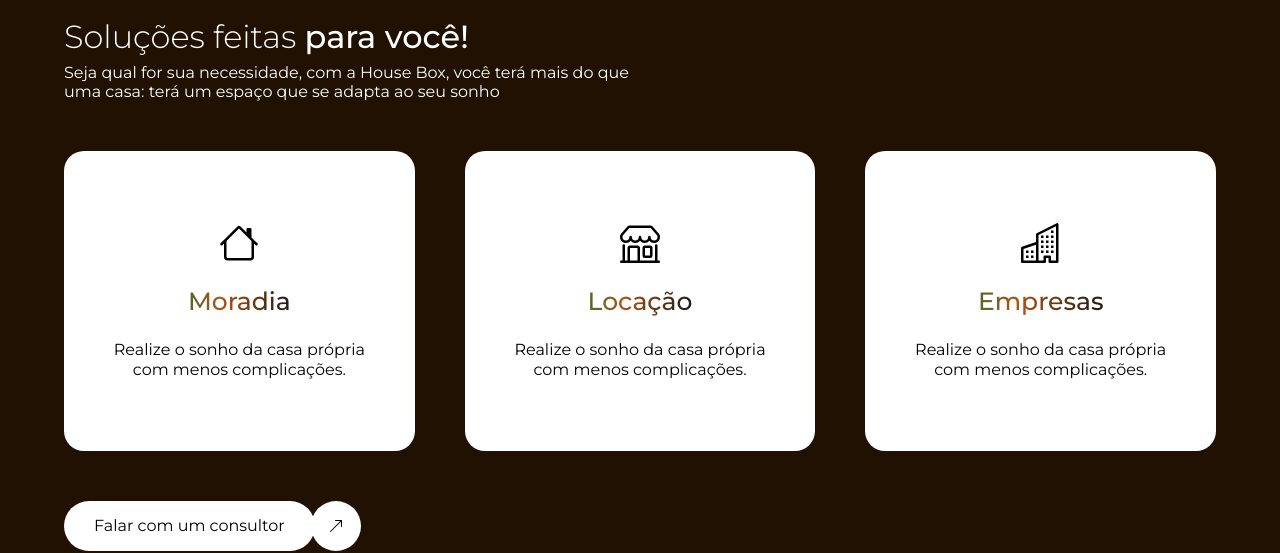
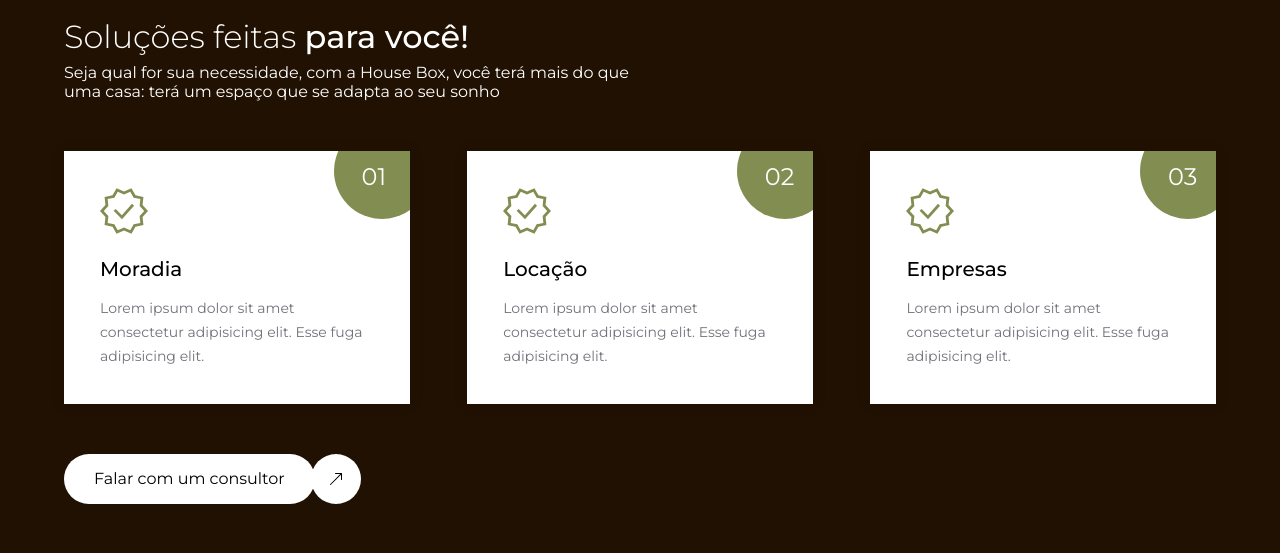
Before and after one commit to unitycompany/fast-homes, a React (Vite) app: page /modular in a window 1280 px wide. Shown: the part 1860-2413 px from the top of the page. Built offline with nearby package versions, Linux system fonts and the light colour scheme; a web font is replaced by a local one.

Commit message:
commit rápido

```diff
--- a/src/components/cards/CardCasasModular.jsx
+++ b/src/components/cards/CardCasasModular.jsx
@@ -1,6 +1,7 @@
 import React from "react";
 import styled from "styled-components";
 import { MdArrowOutward } from "react-icons/md";
+import { Navigate, useNavigate } from "react-router-dom";
 
 const Card = styled.div`
     display: flex;
@@ -85,6 +86,8 @@ const Card = styled.div`
 `
 
 const CardCasasModular = ({ image, nome, area, descricao }) => {
+    const navigate = useNavigate();
+
     return (
         <>
             <Card>
@@ -94,7 +97,7 @@ const CardCasasModular = ({ image, nome, area, descricao }) => {
                     <span>{area}</span>
                 </div>
                 <p>{descricao}</p>
-                <button>
+                <button onClick={() => navigate('/#form')}>
                     Falar com um consultor <MdArrowOutward />
                 </button>
             </Card>
--- /dev/null
+++ b/src/components/cards/CardSolucaoModular.jsx
@@ -0,0 +1,78 @@
+// UICard.jsx
+import React from "react";
+import styled from "styled-components";
+
+const CardContainer = styled.div`
+  width: 30%;
+  background-color: #ffffff;
+  box-shadow: 0px 0px 15px rgba(0, 0, 0, 0.09);
+  padding: 2.25rem;
+  display: flex;
+  flex-direction: column;
+  gap: 0.75rem;
+  position: relative;
+  overflow: hidden;
+
+  @media (max-width: 768px){
+    width: 100%;
+  }
+`;
+
+const Circle = styled.div`
+  width: 6rem;
+  height: 6rem;
+  background-color: var(--color--green--very--low);
+  border-radius: 50%;
+  position: absolute;
+  right: -1.25rem;
+  top: -1.75rem;
+`;
+
+const Number = styled.p`
+  position: absolute;
+  bottom: 1.5rem;
+  left: 1.75rem;
+  color: #ffffff;
+  font-size: 1.5rem;
+  margin: 0;
+`;
+
+const IconWrapper = styled.div`
+  width: 3rem;
+  fill: var(--color--green--very--low);
+`;
+
+const Title = styled.h1`
+  font-weight: 500;
+  font-size: 1.25rem;
+  margin: 0;
+  color: #000;
+`;
+
+const Description = styled.p`
+  font-size: 0.875rem;
+  color: #71717a;
+  line-height: 1.5rem;
+  margin: 0;
+`;
+
+export default function CardSolucaoModular({
+  number = "01",
+  title = "Título Padrão",
+  description = "Descrição padrão do card."
+}) {
+  return (
+    <CardContainer>
+      <Circle>
+        <Number>{number}</Number>
+      </Circle>
+
+      <IconWrapper>
+        <svg id="fi_3472646" enable-background="new 0 0 511.375 511.375" viewBox="0 0 511.375 511.375" xmlns="http://www.w3.org/2000/svg"><g><path d="m511.375 255.687-57.89-64.273 9.064-86.045-84.65-17.921-43.18-75.011-79.031 35.32-79.031-35.32-43.18 75.011-84.65 17.921 9.063 86.045-57.89 64.273 57.889 64.273-9.063 86.045 84.65 17.921 43.18 75.011 79.031-35.321 79.031 35.321 43.18-75.011 84.65-17.921-9.064-86.045zm-255.687 175.071-66.544 29.74-36.35-63.146-71.3-15.095 7.63-72.444-48.749-54.125 48.749-54.125-7.63-72.444 71.3-15.095 36.35-63.146 66.544 29.739 66.543-29.739 36.35 63.146 71.301 15.095-7.63 72.444 48.748 54.124-48.749 54.125 7.63 72.443-71.301 15.095-36.35 63.146z"></path><path d="m340.497 179.725-107.203 120.104-66.734-66.734-21.213 21.213 89.186 89.186 128.345-143.792z"></path></g></svg>
+      </IconWrapper>
+
+      <Title>{title}</Title>
+      <Description>{description}</Description>
+    </CardContainer>
+  );
+}
--- a/src/pages/Modular/Solucoes.jsx
+++ b/src/pages/Modular/Solucoes.jsx
@@ -2,6 +2,7 @@ import React from "react";
 import { BsBuildings, BsHouse, BsShop } from "react-icons/bs";
 import styled from "styled-components";
 import GlobalButton2 from "../../components/buttons/GlobalButton2";
+import CardSolucaoModular from "../../components/cards/CardSolucaoModular";
 
 const Content = styled.div`
     display: flex;
@@ -79,6 +80,7 @@ const Top = styled.div`
 `
 
 const Cards = styled.div`
+    width: 100%;
     display: flex;
     flex-direction: row;
     align-items: center;
@@ -88,42 +90,6 @@ const Cards = styled.div`
     @media (max-width: 768px){
         flex-direction: column;
         gap: 20px;
-    }
-`
-
-const Card = styled.div`
-    padding: 10px;
-    display: flex;
-    flex-direction: column;
-    align-items: center;
-    justify-content: center;
-    gap: 20px;
-    text-align: center;
-    min-height: 300px;
-    color: #000;
-    background-color: #fff;
-    border-radius: 20px;
-
-    @media (max-width: 768px){
-        min-height: 250px;
-    }
-
-    & svg {
-        font-size: 40px;
-    }
-
-    & h1 {
-        font-size: 25px;
-        font-weight: 500;
-        color: transparent;
-        background: linear-gradient(90deg, #576628, #B05216, #603813, #1d1b1d);
-        -webkit-background-clip: text;
-    }
-
-    & p {
-        font-size: 16px;
-        width: 80%;
-        line-height: 120%;
     }
 `
 
@@ -138,21 +104,21 @@ const Solucoes = () => {
                         <p>Seja qual for sua necessidade, com a House Box, você terá mais do que uma casa: terá um espaço que se adapta ao seu sonho</p>
                     </Top>
                     <Cards>
-                        <Card>
-                            <BsHouse />
-                            <h1>Moradia</h1>
-                            <p>Realize o sonho da casa própria com menos complicações.</p>
-                        </Card>
-                        <Card>
-                            <BsShop />
-                            <h1>Locação</h1>
-                            <p>Realize o sonho da casa própria com menos complicações.</p>
-                        </Card>
-                        <Card>
-                        <BsBuildings />
-                            <h1>Empresas</h1>
-                            <p>Realize o sonho da casa própria com menos complicações.</p>
-                        </Card>
+                        <CardSolucaoModular
+                            number="01"
+                            title="Moradia"
+                            description="Lorem ipsum dolor sit amet consectetur adipisicing elit. Esse fuga adipisicing elit."
+                        />
+                        <CardSolucaoModular
+                            number="02"
+                            title="Locação"
+                            description="Lorem ipsum dolor sit amet consectetur adipisicing elit. Esse fuga adipisicing elit."
+                        />
+                        <CardSolucaoModular
+                            number="03"
+                            title="Empresas"
+                            description="Lorem ipsum dolor sit amet consectetur adipisicing elit. Esse fuga adipisicing elit."
+                        />
                     </Cards>
                     <GlobalButton2
                             text="Falar com um consultor"
```
